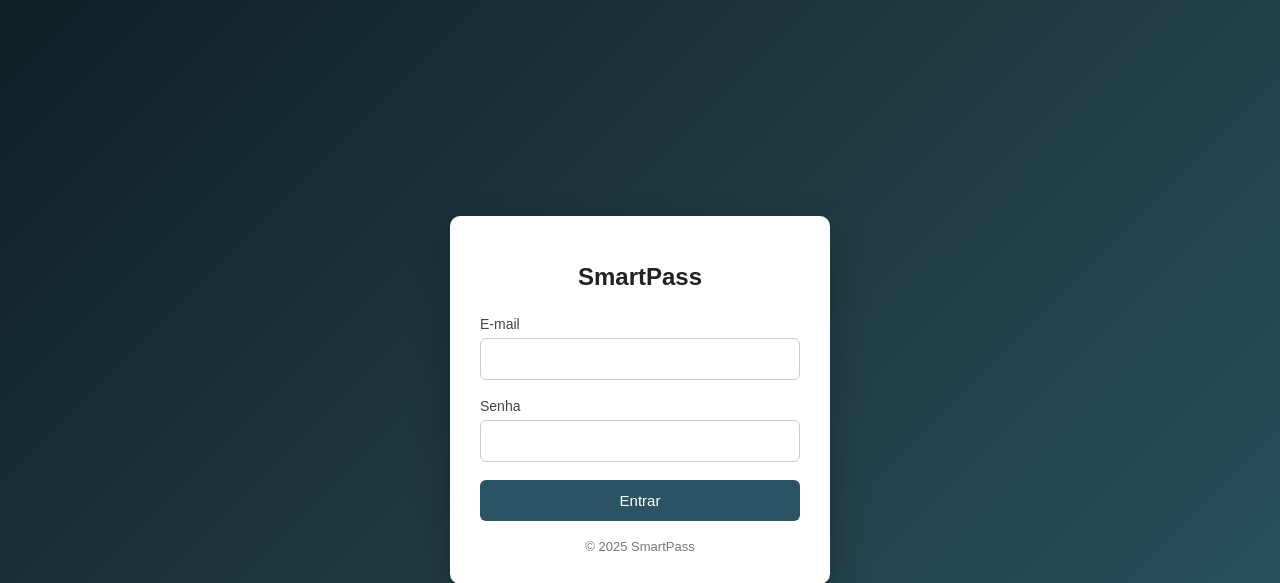
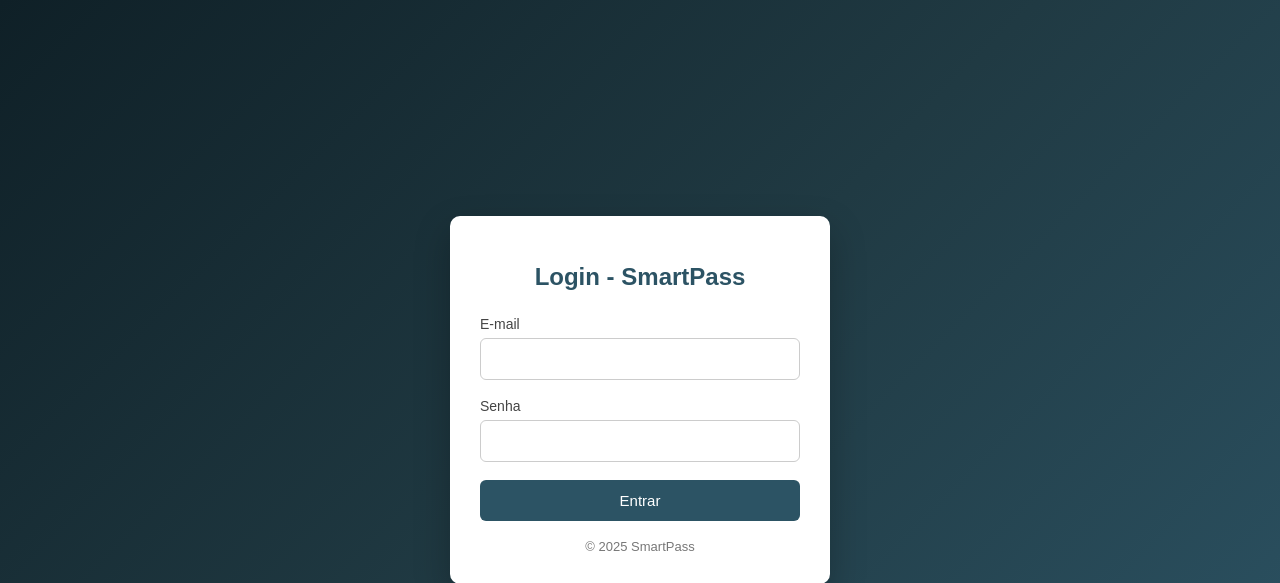
Before and after one commit to vinidev23/smartpass, a Flask app: page /login in a window 1280 px wide. Shown: the top 583 px of the page. Run offline with Flask 3, Linux system fonts and the light colour scheme.

Commit message:
feat: adicionando um css básico e finalização do projeto

```diff
--- a/app.py
+++ b/app.py
@@ -78,7 +78,7 @@
             qr_path=qr_path
         )
 
-        return render_template("success.html", name=name)
+        return render_template("success.html", name=name, qr_filename=qr_filename)
 
     return render_template("register.html")
 
@@ -100,7 +100,6 @@
     if not user or not verify_password(user.password_hash, password):
         return render_template("login.html", error="Email ou senha inválidos!")
 
-    # ✅ LOGIN OK → SESSION
     session["user_id"] = user.id
 
     return redirect(url_for("me_page"))
--- a/email_service.py
+++ b/email_service.py
@@ -81,6 +81,6 @@
         )
 
     with smtplib.SMTP(SMTP_SERVER, SMTP_PORT) as server:
-        server.startls()
+        server.starttls()
         server.login(EMAIL_SENDER, EMAIL_PASSWORD)
         server.send_message(msg)
--- a/templates/login.html
+++ b/templates/login.html
@@ -32,7 +32,7 @@
       text-align: center;
       margin-bottom: 25px;
       font-size: 24px;
-      color: #222;
+      color: #2c5364;
     }
 
     label {
@@ -94,7 +94,7 @@
 
 <body>
   <div class="login-card">
-    <h1>SmartPass</h1>
+    <h1>Login - SmartPass</h1>
 
     <form method="POST" action="/login">
       <label for="email">E-mail</label>
--- a/templates/me.html
+++ b/templates/me.html
@@ -13,7 +13,7 @@
     body {
       margin: 0;
       min-height: 100vh;
-      background: #f4f6f8;
+      background: linear-gradient(135deg, #0f2027, #203a43, #2c5364);
       display: flex;
       align-items: center;
       justify-content: center;
@@ -76,7 +76,9 @@
     }
 
     button:hover {
+      transition: 0.5s;
       background: #b71c1c;
+      letter-spacing: 0.09px;
     }
 
     .footer {
--- a/templates/register.html
+++ b/templates/register.html
@@ -93,7 +93,7 @@
 
 <body>
     <div class="container">
-        <h1>Registro SmartPass</h1>
+        <h1>Registro - SmartPass</h1>
 
         <form method="POST">
             <label for="name">Nome</label>
```
